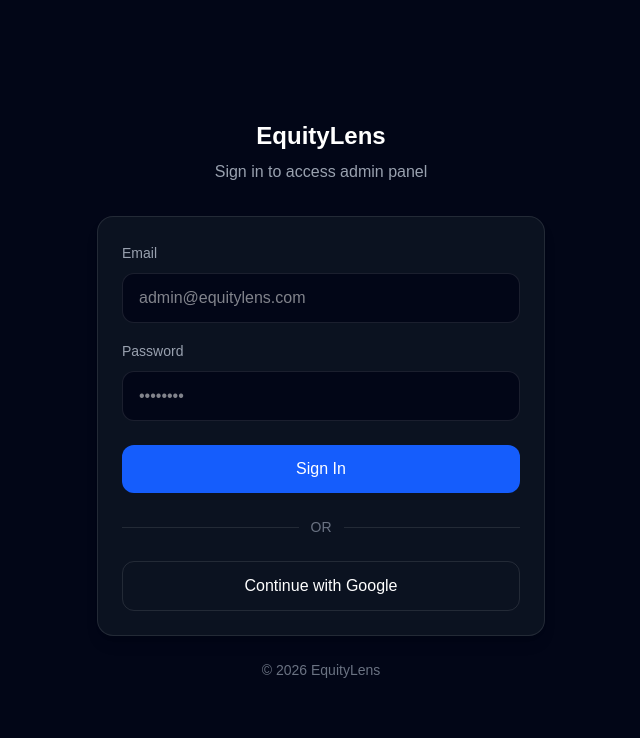
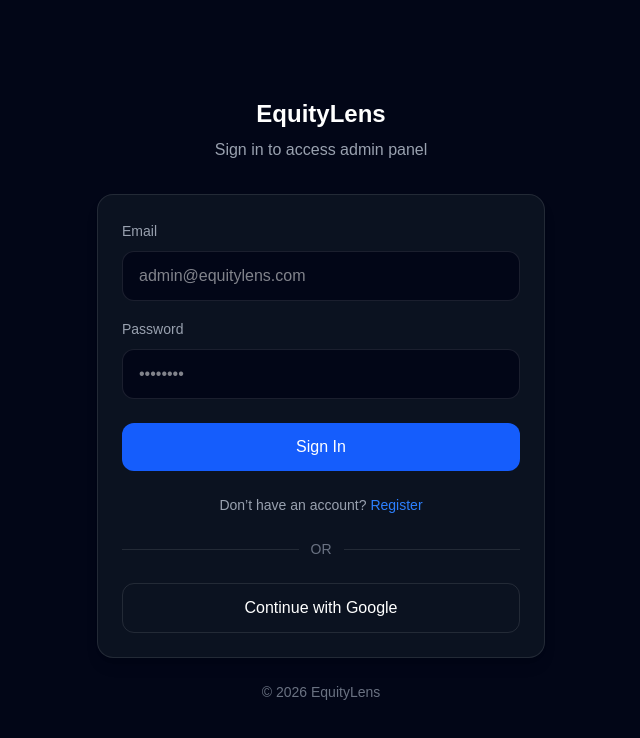
Before and after one commit to ilham76c/client, a Next.js app: page /login in a window 1280 px wide. Shown: the top 738 px of the page, without its empty margins (319-959 px from the left). Built offline with nearby package versions, Linux system fonts and the light colour scheme.

Commit message:
chore: ui login page

```diff
--- a/src/app/(public)/login/page.tsx
+++ b/src/app/(public)/login/page.tsx
@@ -1,20 +1,23 @@
 "use client";
 
 import { useState } from "react";
+import { useRouter } from "next/navigation";
 
 export default function LoginPage() {
   const [email, setEmail] = useState("");
   const [password, setPassword] = useState("");
   const [loading, setLoading] = useState(false);
 
+  const router = useRouter();
+
   const handleLogin = async () => {
     try {
       setLoading(true);
 
-      // dummy login (nanti sambung ke API)
+      // dummy login
       await new Promise((res) => setTimeout(res, 1000));
 
-      alert("Login success");
+      router.push("/admin");
     } catch (err) {
       alert("Login failed");
     } finally {
@@ -24,10 +27,9 @@ export default function LoginPage() {
 
   return (
     <div className="min-h-screen bg-[#020617] text-white flex items-center justify-center px-6">
-
       <div className="w-full max-w-md">
 
-        {/* Logo / Title */}
+        {/* Title */}
         <div className="text-center mb-8">
           <h1 className="text-2xl font-semibold">EquityLens</h1>
           <p className="text-gray-400 mt-2">
@@ -62,7 +64,7 @@ export default function LoginPage() {
             />
           </div>
 
-          {/* Button */}
+          {/* Login Button */}
           <button
             onClick={handleLogin}
             disabled={loading}
@@ -71,6 +73,17 @@ export default function LoginPage() {
             {loading ? "Signing in..." : "Sign In"}
           </button>
 
+          {/* Register CTA */}
+          <p className="text-center text-sm text-gray-400 mt-6">
+            Don’t have an account?{" "}
+            <button
+              onClick={() => router.push("/register")}
+              className="text-blue-500 hover:text-blue-400 font-medium"
+            >
+              Register
+            </button>
+          </p>
+
           {/* Divider */}
           <div className="my-6 flex items-center">
             <div className="flex-1 h-px bg-white/10" />
@@ -78,7 +91,7 @@ export default function LoginPage() {
             <div className="flex-1 h-px bg-white/10" />
           </div>
 
-          {/* Optional: Google Login */}
+          {/* Google */}
           <button className="w-full border border-white/10 hover:border-white/20 transition py-3 rounded-xl">
             Continue with Google
           </button>
```
